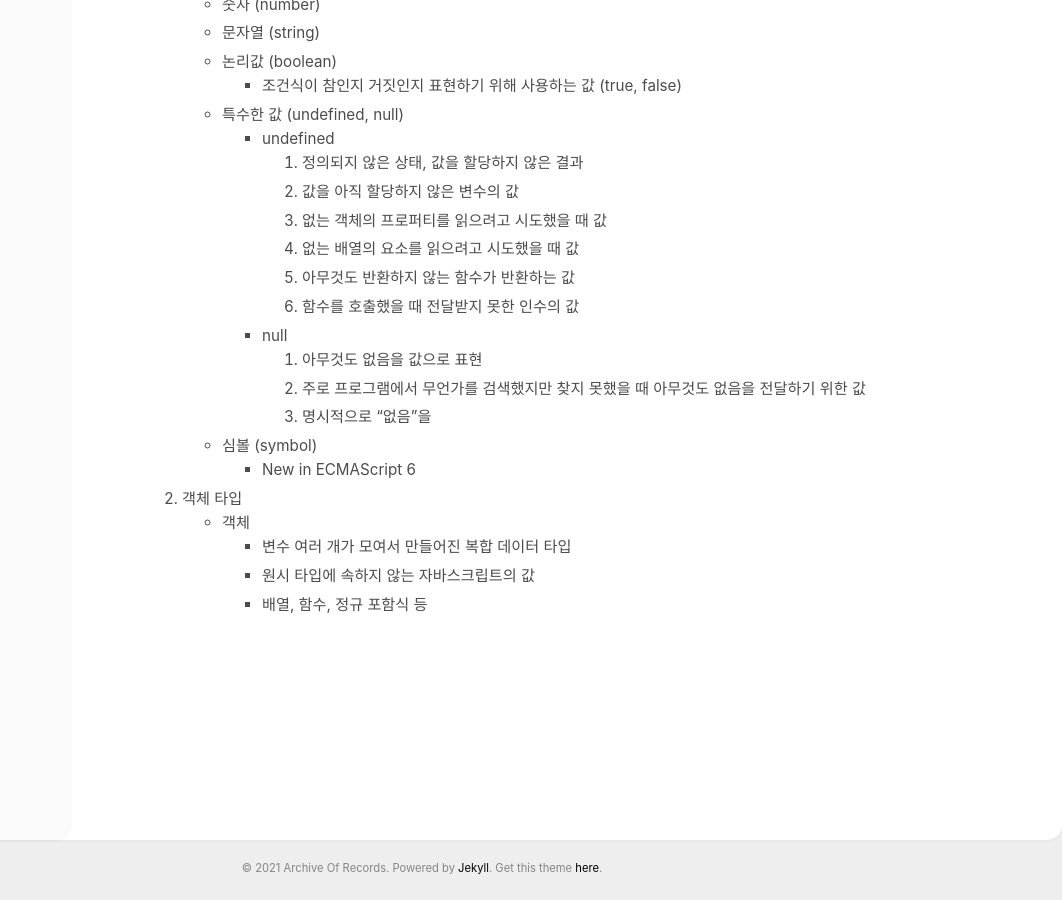
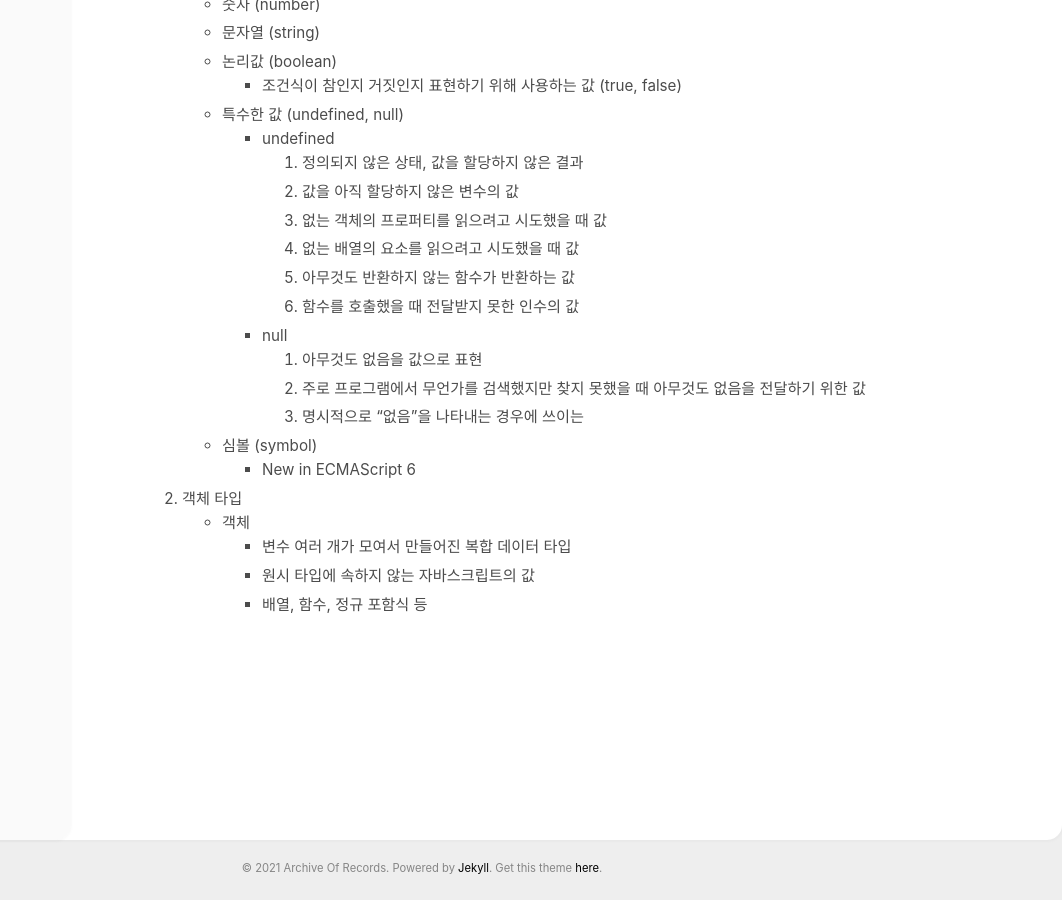
Before and after one commit to absolutelyfullycapable/absolutelyfullycapable.github.io, a Jekyll site: the page built from _posts/2020-09-01-javascript-variable-data-type.md, in a window 1280 px wide and 900 px high, scrolled down 5547 px. Shown: the whole window, without its empty margins (218-1280 px from the left). Built offline with Jekyll 4.4.1, drawn with Linux system fonts in a browser that asks for light colours; comment, search, counter and statistics services are not loaded.

Commit message:
Update 2020-09-01-javascript-variable-data-type.md

```diff
--- a/_posts/2020-09-01-javascript-variable-data-type.md
+++ b/_posts/2020-09-01-javascript-variable-data-type.md
@@ -229,7 +229,7 @@ comments: true
 		- null
 			1. 아무것도 없음을 값으로 표현
 			2. 주로 프로그램에서 무언가를 검색했지만 찾지 못했을 때 아무것도 없음을 전달하기 위한 값
-			3. 명시적으로 "없음"을
+			3. 명시적으로 "없음"을 나타내는 경우에 쓰이는
 	- 심볼 (symbol)
 		- New in ECMAScript 6
 
```
